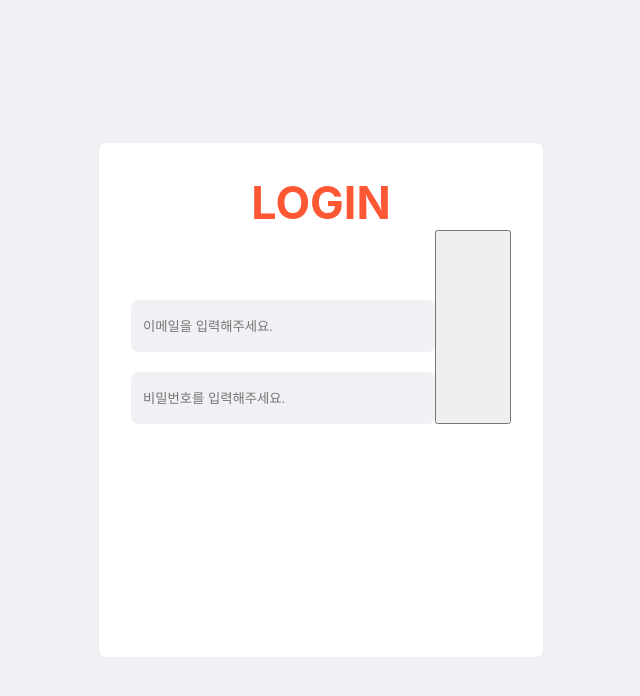
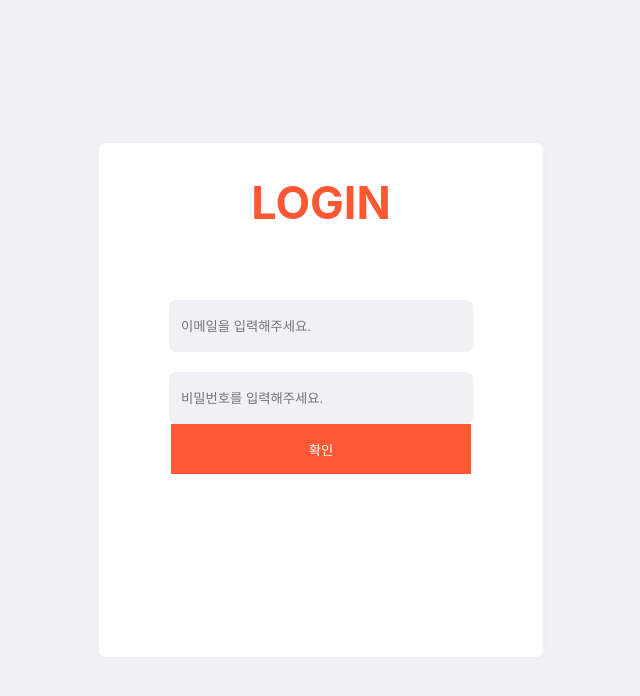
Before and after one commit to ICEE-TEA/ICEE-TEA-Front, a React (Create React App) app: page /login in a window 1280 px wide. Shown: the top 696 px of the page, without its empty margins (319-959 px from the left). Built offline with nearby package versions, Linux system fonts and the light colour scheme.

Commit message:
vscode remove the code

```diff
--- a/src/pages/loginPage/index.jsx
+++ b/src/pages/loginPage/index.jsx
@@ -9,11 +9,9 @@ function Login() {
           <span className="login">LOGIN</span>
         </div>
         <div className="content">
-          <div>
-            <S.emailInput placeholder="이메일을 입력해주세요." />
-            <S.passwordInput placeholder="비밀번호를 입력해주세요." />
-          </div>
-          <S.confirmButton />
+          <S.emailInput placeholder="이메일을 입력해주세요." />
+          <S.passwordInput placeholder="비밀번호를 입력해주세요." />
+          <S.confirmButton>확인</S.confirmButton>
         </div>
       </S.WhiteBox>
     </S.backCenter>
--- a/src/pages/loginPage/style.js
+++ b/src/pages/loginPage/style.js
@@ -8,7 +8,6 @@ export const backCenter = styled.div`
   flex-direction: column;
   justify-content: center;
   align-items: center;
-
 `;
 
 export const WhiteBox = styled.div`
@@ -20,38 +19,33 @@ export const WhiteBox = styled.div`
   border-radius: 2px;
   border-radius: 7px;
 
+  .login {
 
-  .login {
     color: #fe5734;
     font-weight: bold;
     font-size: 45px;
-    display:flex;
-    justify-content:center;
+    display: flex;
+    justify-content: center;
   }
 
   .contentCenter {
     display: flex;
     justify-content: center;
-    flex-direction:column;
-
-
+    flex-direction: column;
   }
 
-
-
-
-
-  .content{
-    display:flex;
-    fl
+  .content {
+    display: flex;
+    flex-direction: column;
+    align-items: center;
   }
 `;
 
 export const emailInput = styled.input`
   width: 300px;
   height: 50px;
-  background-color: #F1F1F5;
-  border:0;
+  background-color: #f1f1f5;
+  border: 0;
   margin: 70px 0 20px 0;
   text-indent: 10px;
   border-radius: 7px;
@@ -60,12 +54,16 @@ export const emailInput = styled.input`
 export const passwordInput = styled.input`
   width: 300px;
   height: 50px;
-  background-color: #F1F1F5;
-  border:0;
+  background-color: #f1f1f5;
+  border: 0;
   text-indent: 10px;
   border-radius: 7px;
 `;
 
 export const confirmButton = styled.button`
   width: 300px;
+  height: 50px;
+  color: white;
+  background-color: #fe5734;
+  border: 0;
 `;
```
